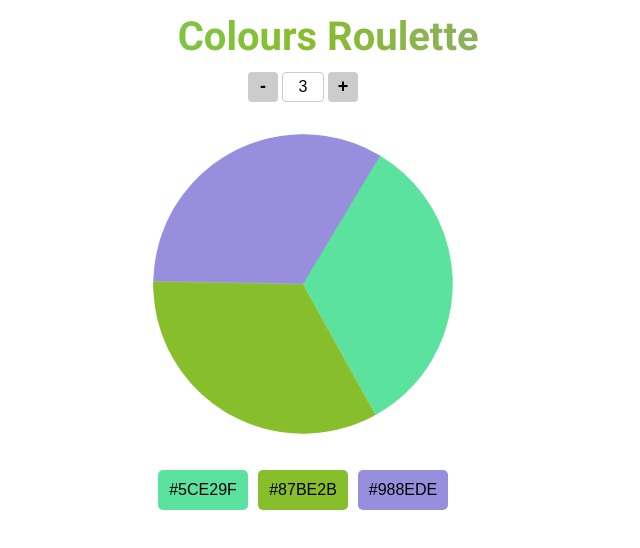
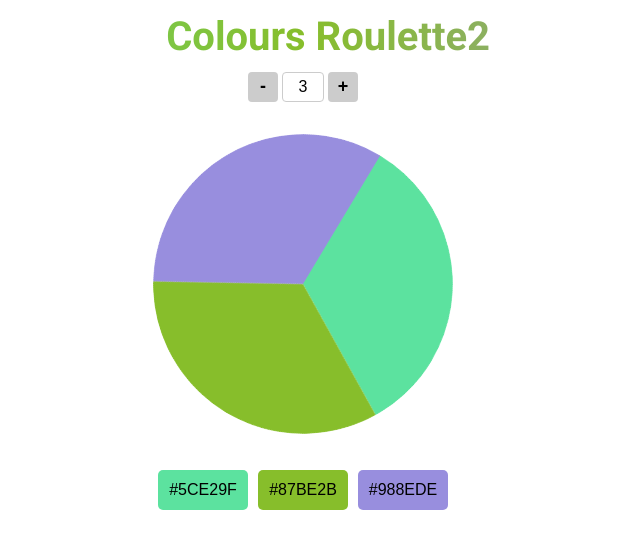
Before and after one commit to AlexVOiceover/colors, a plain HTML site: page index.html in a window 1280 px wide. Shown: the whole page, without its empty margins (337-977 px from the left). Drawn offline with Linux system fonts and the light colour scheme.

Commit message:
my comment
Relates #1

```diff
--- a/index.html
+++ b/index.html
@@ -15,7 +15,7 @@
     </head>
     <body>
         <div>
-            <h1>Colours Roulette</h1>
+            <h1>Colours Roulette2</h1>
         </div>
 
         <div class="main-container">
```
